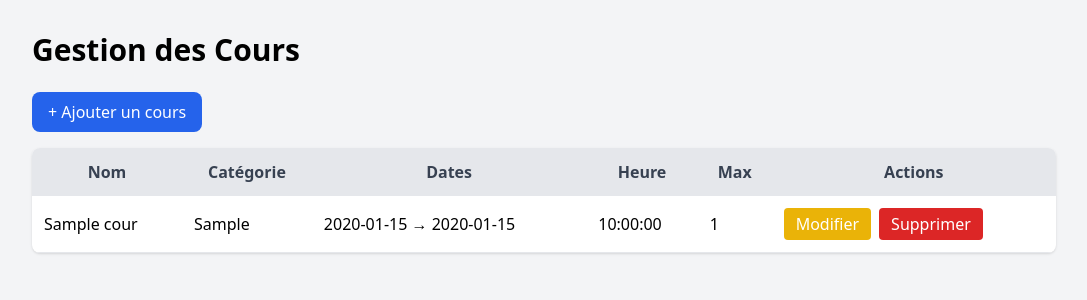
After one commit to maryemlakhouil/fitmanager, a PHP site: page /cours.php in a window 1280 px wide. The commit adds this page. Shown: the top 300 px of the page, without its empty margins (96-1183 px from the left). Run offline with PHP 8.4, Linux system fonts and the light colour scheme; tables that the repository leaves empty hold one stand-in row (values such as "Sample post"); some libraries are stand-ins or nearby versions.

```diff
--- /dev/null
+++ b/connex.php
@@ -0,0 +1,4 @@
+<?php
+$pdo = new PDO("mysql:host=localhost;dbname=Fitmanager;charset=utf8", "root", "");
+$pdo->setAttribute(PDO::ATTR_ERRMODE, PDO::ERRMODE_EXCEPTION);
+?>
--- /dev/null
+++ b/cours.php
@@ -0,0 +1,187 @@
+<?php
+require_once "connex.php";
+
+/* ----------------------- AJOUTER UN COURS ------------------------ */
+if (isset($_POST['add'])) {
+    $stmt = $pdo->prepare("INSERT INTO cours (nom, categorie, dateDebut, dateFin, heure, nbmax)
+                           VALUES (?, ?, ?, ?, ?, ?)");
+    $stmt->execute([
+        $_POST['nom'],
+        $_POST['categorie'],
+        $_POST['dateDebut'],
+        $_POST['dateFin'],
+        $_POST['heure'],
+        $_POST['nbmax']
+    ]);
+    header("Location: cours.php");
+    exit;
+}
+
+/* ----------------------- MODIFIER UN COURS ------------------------ */
+if (isset($_POST['update'])) {
+    $stmt = $pdo->prepare("UPDATE cours
+                           SET nom=?, categorie=?, dateDebut=?, dateFin=?, heure=?, nbmax=?
+                           WHERE courId=?");
+    $stmt->execute([
+        $_POST['nom'],
+        $_POST['categorie'],
+        $_POST['dateDebut'],
+        $_POST['dateFin'],
+        $_POST['heure'],
+        $_POST['nbmax'],
+        $_POST['courId']
+    ]);
+    header("Location: cours.php");
+    exit;
+}
+
+/* ----------------------- SUPPRIMER UN COURS ------------------------ */
+if (isset($_POST['delete'])) {
+    $stmt = $pdo->prepare("DELETE FROM cours WHERE courId=?");
+    $stmt->execute([$_POST['courId']]);
+    header("Location: cours.php");
+    exit;
+}
+
+/* ----------------------- RÉCUPÉRATION DES COURS ------------------------ */
+$cours = $pdo->query("SELECT * FROM cours ORDER BY dateDebut DESC")->fetchAll(PDO::FETCH_ASSOC);
+?>
+
+<!DOCTYPE html>
+<html lang="fr">
+<head>
+  <meta charset="UTF-8">
+  <title>Gestion des Cours</title>
+  <script src="https://cdn.tailwindcss.com"></script>
+</head>
+<body class="bg-gray-100 p-8">
+
+  <div class="max-w-5xl mx-auto">
+
+    <h1 class="text-3xl font-bold mb-6">Gestion des Cours</h1>
+
+    <!-- BTN AJOUTER -->
+    <button
+      onclick="document.getElementById('modal-add').classList.remove('hidden')"
+      class="bg-blue-600 text-white px-4 py-2 rounded-lg mb-4">
+        + Ajouter un cours
+    </button>
+
+    <!-- TABLEAU DES COURS -->
+    <div class="bg-white shadow rounded-lg overflow-hidden">
+      <table class="w-full border-collapse">
+        <thead class="bg-gray-200 text-gray-700">
+          <tr>
+            <th class="p-3">Nom</th>
+            <th class="p-3">Catégorie</th>
+            <th class="p-3">Dates</th>
+            <th class="p-3">Heure</th>
+            <th class="p-3">Max</th>
+            <th class="p-3">Actions</th>
+          </tr>
+        </thead>
+
+        <tbody>
+        <?php foreach ($cours as $c): ?>
+          <tr class="border-b">
+            <td class="p-3"><?= $c['nom'] ?></td>
+            <td class="p-3"><?= $c['categorie'] ?></td>
+            <td class="p-3"><?= $c['dateDebut'] ?> → <?= $c['dateFin'] ?></td>
+            <td class="p-3"><?= $c['heure'] ?></td>
+            <td class="p-3"><?= $c['nbmax'] ?></td>
+
+            <td class="p-3 flex gap-2">
+
+              <!-- BTN MODIFIER -->
+              <button
+                onclick="openEditModal(
+                    '<?= $c['courId'] ?>',
+                    '<?= $c['nom'] ?>',
+                    '<?= $c['categorie'] ?>',
+                    '<?= $c['dateDebut'] ?>',
+                    '<?= $c['dateFin'] ?>',
+                    '<?= $c['heure'] ?>',
+                    '<?= $c['nbmax'] ?>'
+                )"
+                class="bg-yellow-500 text-white px-3 py-1 rounded">
+                Modifier
+              </button>
+
+              <!-- BTN SUPPRIMER -->
+              <form method="POST" onsubmit="return confirm('Supprimer ce cours ?');">
+                <input type="hidden" name="courId" value="<?= $c['courId'] ?>">
+                <button name="delete" class="bg-red-600 text-white px-3 py-1 rounded">
+                  Supprimer
+                </button>
+              </form>
+
+            </td>
+          </tr>
+        <?php endforeach; ?>
+        </tbody>
+      </table>
+    </div>
+  </div>
+
+
+  <!-- MODAL AJOUTER -->
+  <div id="modal-add" class="hidden fixed inset-0 bg-black bg-opacity-50 flex justify-center items-center">
+    <div class="bg-white p-6 rounded-lg w-96">
+
+      <h2 class="text-2xl font-semibold mb-4">Ajouter un cours</h2>
+
+      <form method="POST">
+        <input type="text" name="nom" placeholder="Nom" required class="w-full p-2 border rounded mb-3">
+        <input type="text" name="categorie" placeholder="Catégorie" required class="w-full p-2 border rounded mb-3">
+        <input type="date" name="dateDebut" required class="w-full p-2 border rounded mb-3">
+        <input type="date" name="dateFin" required class="w-full p-2 border rounded mb-3">
+        <input type="time" name="heure" required class="w-full p-2 border rounded mb-3">
+        <input type="number" name="nbmax" placeholder="Max participants" required class="w-full p-2 border rounded mb-3">
+
+        <button name="add" class="bg-blue-600 text-white px-4 py-2 rounded">Ajouter</button>
+        <button type="button" onclick="document.getElementById('modal-add').classList.add('hidden')" class="ml-2">Annuler</button>
+      </form>
+
+    </div>
+  </div>
+
+
+  <!-- MODAL MODIFIER -->
+  <div id="modal-edit" class="hidden fixed inset-0 bg-black bg-opacity-50 flex justify-center items-center">
+    <div class="bg-white p-6 rounded-lg w-96">
+
+      <h2 class="text-2xl font-semibold mb-4">Modifier un cours</h2>
+
+      <form method="POST">
+        <input type="hidden" name="courId" id="edit-id">
+
+        <input type="text" name="nom" id="edit-nom" class="w-full p-2 border rounded mb-3" required>
+        <input type="text" name="categorie" id="edit-categorie" class="w-full p-2 border rounded mb-3" required>
+        <input type="date" name="dateDebut" id="edit-dateDebut" class="w-full p-2 border rounded mb-3" required>
+        <input type="date" name="dateFin" id="edit-dateFin" class="w-full p-2 border rounded mb-3" required>
+        <input type="time" name="heure" id="edit-heure" class="w-full p-2 border rounded mb-3" required>
+        <input type="number" name="nbmax" id="edit-nbmax" class="w-full p-2 border rounded mb-3" required>
+
+        <button name="update" class="bg-yellow-600 text-white px-4 py-2 rounded">Modifier</button>
+        <button type="button" onclick="document.getElementById('modal-edit').classList.add('hidden')" class="ml-2">Annuler</button>
+      </form>
+
+    </div>
+  </div>
+
+  <script>
+    function openEditModal(id, nom, categorie, dateDebut, dateFin, heure, nbmax) {
+      document.getElementById('edit-id').value = id;
+      document.getElementById('edit-nom').value = nom;
+      document.getElementById('edit-categorie').value = categorie;
+      document.getElementById('edit-dateDebut').value = dateDebut;
+      document.getElementById('edit-dateFin').value = dateFin;
+      document.getElementById('edit-heure').value = heure;
+      document.getElementById('edit-nbmax').value = nbmax;
+
+      document.getElementById('modal-edit').classList.remove('hidden');
+    }
+  </script>
+
+</body>
+</html>
--- a/dashbord.php
+++ b/dashbord.php
@@ -42,7 +42,7 @@ $dbname = "fitmanager";
 
     <nav class="flex flex-col space-y-3">
       <a href="#" class="px-4 py-2 rounded-lg hover:bg-gray-700 transition">Dashboard</a>
-      <a href="#" class="px-4 py-2 rounded-lg hover:bg-gray-700 transition">Cours</a>
+      <a href="cours.php" class="px-4 py-2 rounded-lg hover:bg-gray-700 transition">Cours</a>
       <a href="#" class="px-4 py-2 rounded-lg hover:bg-gray-700 transition">Équipements</a>
       <a href="#" class="px-4 py-2 rounded-lg hover:bg-gray-700 transition">Statistiques</a>
       <a href="#" class="px-4 py-2 rounded-lg hover:bg-gray-700 transition">Déconnexion</a>
```
